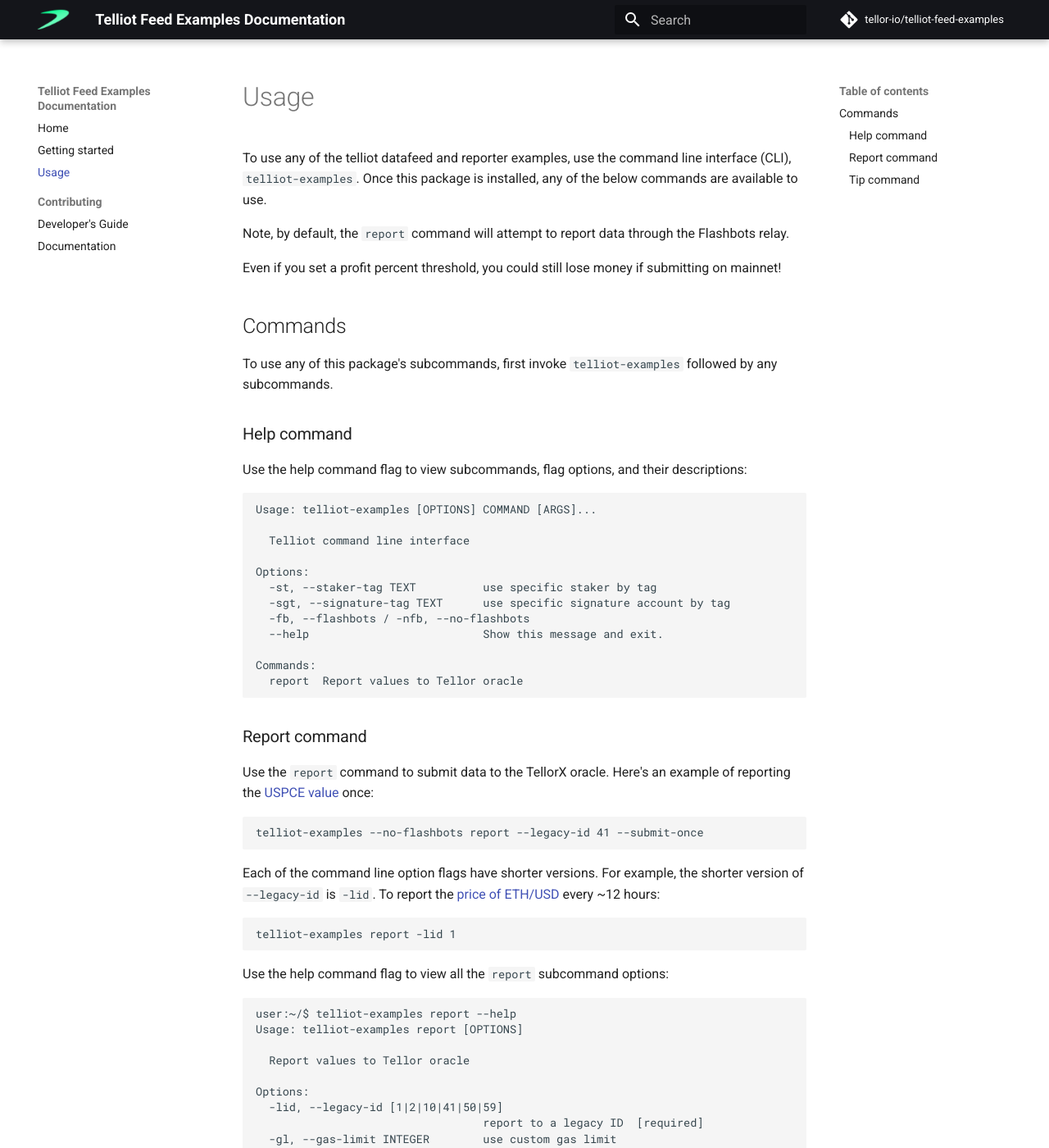
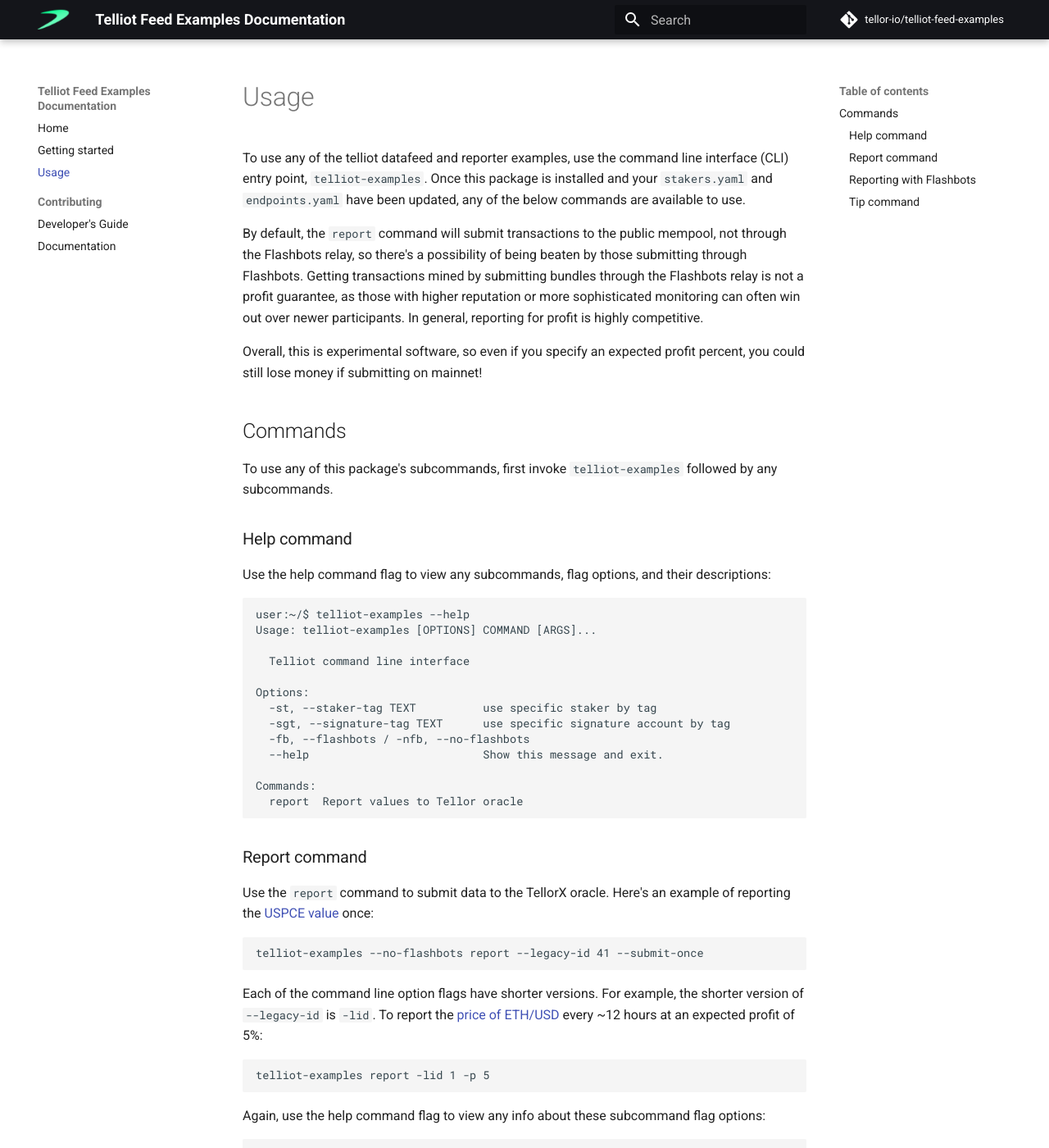
Before and after one commit to tellor-io/telliot-feeds, an MkDocs documentation site: the page built from docs/usage.md, in a window 1280 px wide and 1400 px high. Shown: the whole window at 82% size. Built offline with MkDocs 1.6.1 and Material for MkDocs 9.7.7, drawn with Linux system fonts in a browser that asks for light colours; comment, search, counter and statistics services are not loaded; some of the changed text lies outside the part shown.

Commit message:
Add flashbots usage instructions

````diff
--- a/docs/usage.md
+++ b/docs/usage.md
@@ -1,10 +1,10 @@
 # Usage
 
-To use any of the telliot datafeed and reporter examples, use the command line interface (CLI), `telliot-examples`. Once this package is installed, any of the below commands are available to use.
+To use any of the telliot datafeed and reporter examples, use the command line interface (CLI) entry point, `telliot-examples`. Once this package is installed and your `stakers.yaml` and `endpoints.yaml` have been updated, any of the below commands are available to use.
 
-Note, by default, the `report` command will attempt to report data through the Flashbots relay.
+By default, the `report` command will submit transactions to the public mempool, not through the Flashbots relay, so there's a possibility of being beaten by those submitting through Flashbots. Getting transactions mined by submitting bundles through the Flashbots relay is not a profit guarantee, as those with higher reputation or more sophisticated monitoring can often win out over newer participants. In general, reporting for profit is highly competitive.
 
-Even if you set a profit percent threshold, you could still lose money if submitting on mainnet!
+Overall, this is experimental software, so even if you specify an expected profit percent, you could still lose money if submitting on mainnet!
 
 ## Commands
 
@@ -12,8 +12,9 @@
 
 ### Help command
 
-Use the help command flag to view subcommands, flag options, and their descriptions:
+Use the help command flag to view any subcommands, flag options, and their descriptions:
 ```
+user:~/$ telliot-examples --help
 Usage: telliot-examples [OPTIONS] COMMAND [ARGS]...
 
   Telliot command line interface
@@ -35,12 +36,12 @@
 telliot-examples --no-flashbots report --legacy-id 41 --submit-once
 ```
 
-Each of the command line option flags have shorter versions. For example, the shorter version of `--legacy-id` is `-lid`. To report the [price of ETH/USD](https://github.com/tellor-io/dataSpecs/blob/main/ids/LegacyRequest-01.md) every ~12 hours:
+Each of the command line option flags have shorter versions. For example, the shorter version of `--legacy-id` is `-lid`. To report the [price of ETH/USD](https://github.com/tellor-io/dataSpecs/blob/main/ids/LegacyRequest-01.md) every ~12 hours at an expected profit of 5%:
 ```
-telliot-examples report -lid 1
+telliot-examples report -lid 1 -p 5
 ```
 
-Use the help command flag to view all the `report` subcommand options:
+Again, use the help command flag to view any info about these subcommand flag options:
 ```
 user:~/$ telliot-examples report --help
 Usage: telliot-examples report [OPTIONS]
@@ -64,10 +65,36 @@
   --help                          Show this message and exit.
 ```
 
-Here's an exampels of reporting once with an expected profit percentage greater than or equal to 2%:
+### Reporting with Flashbots
+
+In order to submit transactions through the [Flashbots](https://docs.flashbots.net/flashbots-auction/searchers/quick-start/) relay, you need an additional private key and the associated account info in `stakers.yaml` that they'll use to identify you (and for building reputation as a Flashbots searcher). This account doesn't need any funds in it.
+
+Here's an example of said signatory account added to `stakers.yaml`:
+```yaml
+type: StakerList
+stakers:
+- type: Staker
+  tag: my_mainnet_staker
+  address: '0x00001234'
+  private_key: '0x00009999'
+  chain_id: 1
+- type: Staker
+  tag: my_rinkeby_staker
+  address: '0x00005678'
+  private_key: '0x00009999'
+  chain_id: 4
+- type: Staker
+  tag: flashbots-sig
+  address: '0xthisaddressdoesnotexist'
+  private_key: '0xthisisafakeprivatekey'
+  chain_id: 1
 ```
-telliot-examples report --submit-once -lid 50 -p 2
+
+After tweaking your config files, you need to select your mainnet staker as well as the signature account with the `--staker-tag/-st` and `--signature-tag/-sgt` CLI flag options, respectively. Also, add the `--flashbots/-fb` flag:
 ```
+telliot-examples -st my_mainnet_staker -sgt flashbots-sig -fb report -lid 2 -p 10
+```
+
 
 ### Tip command
 
````
